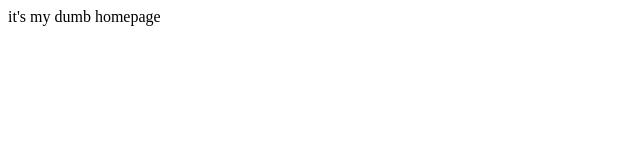
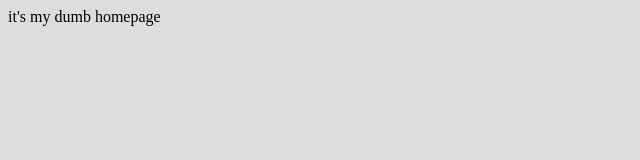
Before and after one commit to death-dick/death-dick.github.io, a plain HTML site: page index.html in a window 1280 px wide. Shown: the whole page, without its empty margins (0-640 px from the left). Drawn offline with Linux system fonts and the light colour scheme.

Commit message:
Update index.html

```diff
--- a/index.html
+++ b/index.html
@@ -2,8 +2,12 @@
 <head>
 	<title>hi dorks</title>
 	<style>
-		html, body {
-			cursor: url("http://downloads.totallyfreecursors.com/cursor_files/daisy1.cur"), url("http://downloads.totallyfreecursors.com/thumbnails/daisy1.gif"), auto;
+		html {
+			cursor: url("http://downloads.totallyfreecursors.com/cursor_files/daisy1.cur"),
+				url("http://downloads.totallyfreecursors.com/thumbnails/daisy1.gif"), auto;
+		}
+		body {
+			background-color:#dddddd;
 		}
 	</style>
 </head>
```
